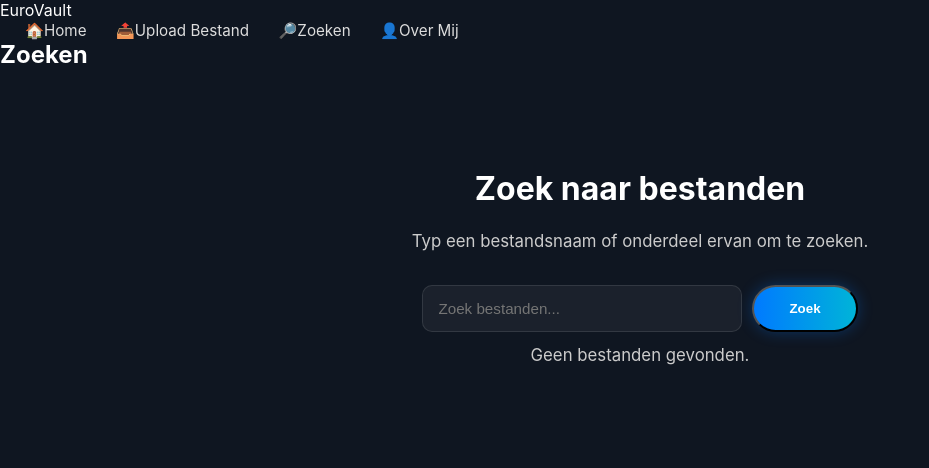
After one commit to wishaand/leepiipaatii94, a Flask app: page /search in a window 1280 px wide. The commit adds this page. Shown: the top 468 px of the page, without its empty margins (0-929 px from the left). Run offline with Flask 3, Linux system fonts and the light colour scheme.

Commit message:
html en css van de zoekpagina gemaakt

```diff
--- a/app/main/routes.py
+++ b/app/main/routes.py
@@ -21,3 +21,8 @@ def login():
 @bp.route("/upload")
 def upload():
     return render_template("upload.html")
+
+
+@bp.route("/search")
+def search():
+    return render_template("search.html")
--- a/app/static/css/style.css
+++ b/app/static/css/style.css
@@ -208,6 +208,25 @@ footer {
     padding: 70px 10%;
   }
 }
+/* Zoekpagina */
+.search-bar {
+  margin: 30px auto 10px;
+  display: flex;
+  gap: 10px;
+  justify-content: center;
+}
+
+.search-bar input[type="text"] {
+  background-color: rgba(255,255,255,0.05);
+  border: 1px solid rgba(255,255,255,0.1);
+  color: #fff;
+  padding: 12px 15px;
+  border-radius: 10px;
+  font-size: 0.95rem;
+  min-width: 320px;
+}
+
+
 login pagina
 .login-body {
   background-color: #0f1621;
--- a/app/templates/base.html
+++ b/app/templates/base.html
@@ -34,6 +34,9 @@
         <a class="nav-item" href="{{ url_for('upload.index') }}">
           <span class="nav-ico">📤</span><span>Upload Bestand</span>
         </a>
+        <a class="nav-item" href="{{ url_for('main.search') }}">
+          <span class="nav-ico">🔎</span><span>Zoeken</span>
+        </a>
         <a class="nav-item" href="{{ url_for('main.about_me') }}">
           <span class="nav-ico">👤</span><span>Over Mij</span>
         </a>
--- /dev/null
+++ b/app/templates/search.html
@@ -0,0 +1,19 @@
+{% extends 'base.html' %}
+
+{% block header %}Zoeken{% endblock %}
+
+{% block content %}
+<section class="section fade-in">
+  <h2>Zoek naar bestanden</h2>
+  <p>Typ een bestandsnaam of onderdeel ervan om te zoeken.</p>
+
+  <form class="search-bar" action="" method="get">
+    <input type="text" name="q" placeholder="Zoek bestanden..." aria-label="Zoeken" />
+    <button type="submit" class="btn-primary">Zoek</button>
+  </form>
+
+  <div class="search-results">
+    <p>Geen bestanden gevonden.</p>
+  </div>
+</section>
+{% endblock %}
```
Also changed, not shown: app/static/search.html (added).
